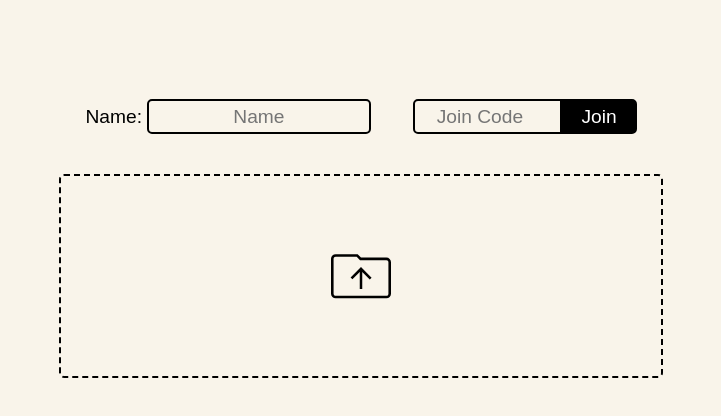
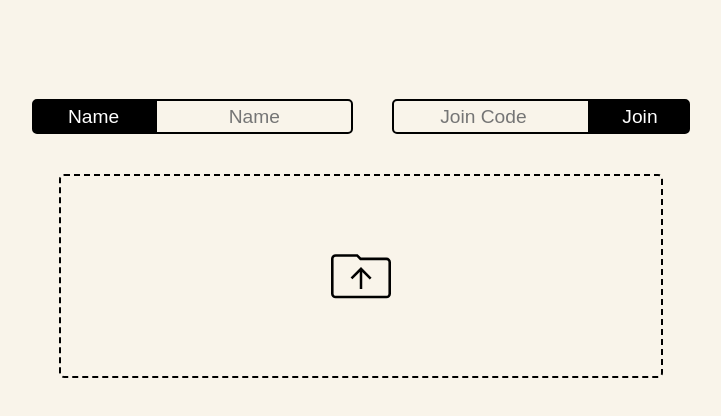
Before and after one commit to Spaceface16518/dragonfly, a website built with Vite: page index.html in a window 1280 px wide. Shown: the part 260-676 px from the top of the page, without its empty margins (279-1000 px from the left). Built offline with nearby package versions, Linux system fonts and the light colour scheme; what unique-username-generator would draw is missing.

Commit message:
Make name label symmetric to join button

```diff
--- a/index.html
+++ b/index.html
@@ -10,10 +10,15 @@
 <body>
   <form>
     <h1>Dragonfly</h1>
-    <div>
-      <label for="name">Name: </label>
-      <input id="name" type="text" placeholder="Name">
-      <input id="joinCode" type="number" placeholder="Join Code"><button id="join">Join</button>
+    <div id="inputs">
+      <div class="field">
+        <label class="black" for="name">Name</label>
+        <input id="name" type="text" placeholder="Name">
+      </div>
+      <div class="field">
+        <input id="joinCode" type="number" placeholder="Join Code">
+        <button class="black" id="join">Join</button>
+      </div>
     </div>
     <div id="dropContainer">
       <button id="selectFile"><img src="src/upload-folder.svg"></button>
--- a/src/main.scss
+++ b/src/main.scss
@@ -18,11 +18,15 @@ h1 {
   margin: -10vh 0 15vh 0;
 }
 
-label {
-  font-size: 1.2rem;
+#inputs {
+  display: flex;
 }
 
-input, #join {
+.field {
+  display: flex;
+}
+
+input, .black {
   appearance: textfield;
   background: none;
   border: 2px solid #000;
@@ -30,6 +34,7 @@ input, #join {
   font-size: 1.2rem;
   text-align: center;
   padding: .25em .5em;
+  width: 175px;
 }
 
 input:focus {
@@ -37,21 +42,25 @@ input:focus {
 }
 
 #name {
-  width: 200px;
+  border-radius: 0 5px 5px 0;
   margin-right: 2em;
 }
 
 #joinCode {
-  width: 125px;
   border-radius: 5px 0 0 5px;
 }
 
-#join {
+.black {
   background-color: #000;
   border-radius: 0 5px 5px 0;
   color: #fff;
   cursor: pointer;
-  width: 75px;
+  width: 100px;
+}
+
+label.black {
+  border-radius: 5px 0 0 5px;
+  font-size: 1.2rem;
 }
 
 #dropContainer {
```
